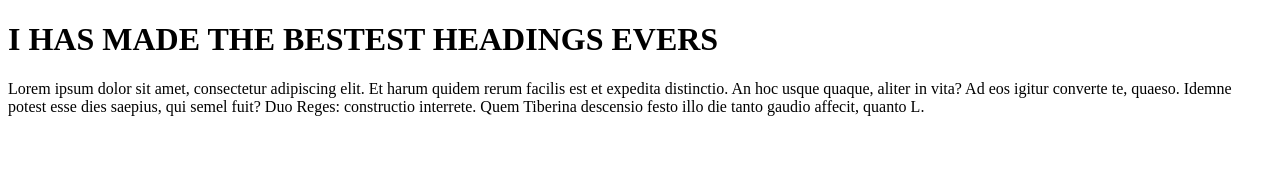
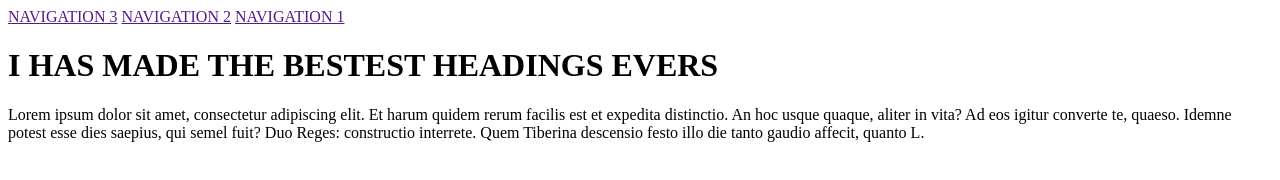
Before and after one commit to andrewhaw/iat339demo, a plain HTML site: page index.html in a window 1280 px wide. Drawn offline with Linux system fonts and the light colour scheme.

Commit message:
Adding in the starting of my navigation bar

```diff
--- a/index.html
+++ b/index.html
@@ -4,6 +4,11 @@
 		<title>HTML Demo</title>
 	</head>
 	<body>
+		<nav>
+			<a href="">NAVIGATION 3</a>
+			<a href="">NAVIGATION 2</a>
+			<a href="">NAVIGATION 1</a>
+		</nav>
 		<h1>I HAS MADE THE BESTEST HEADINGS EVERS</h1>
 		<p>Lorem ipsum dolor sit amet, consectetur adipiscing elit. Et harum quidem rerum facilis est et expedita distinctio. An hoc usque quaque, aliter in vita? Ad eos igitur converte te, quaeso. Idemne potest esse dies saepius, qui semel fuit? Duo Reges: constructio interrete. Quem Tiberina descensio festo illo die tanto gaudio affecit, quanto L.</p>
 	</body>
```
